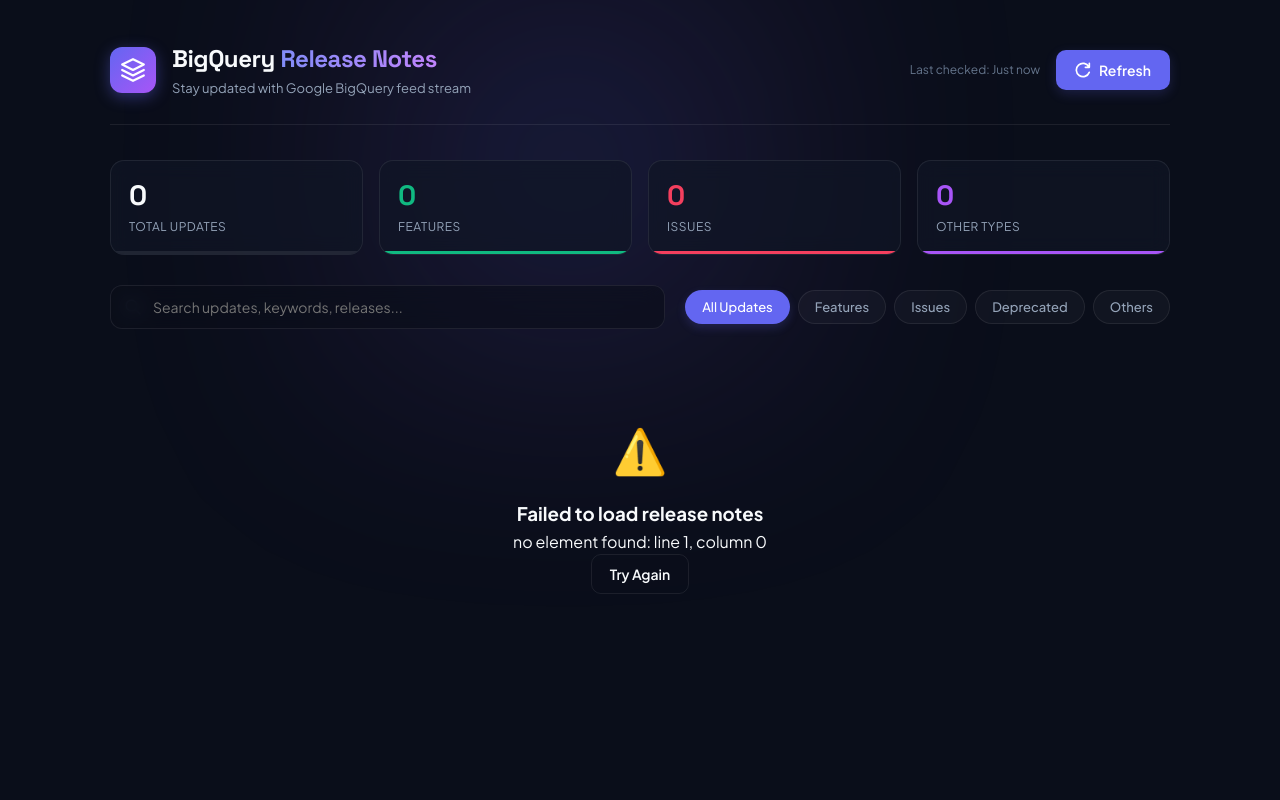
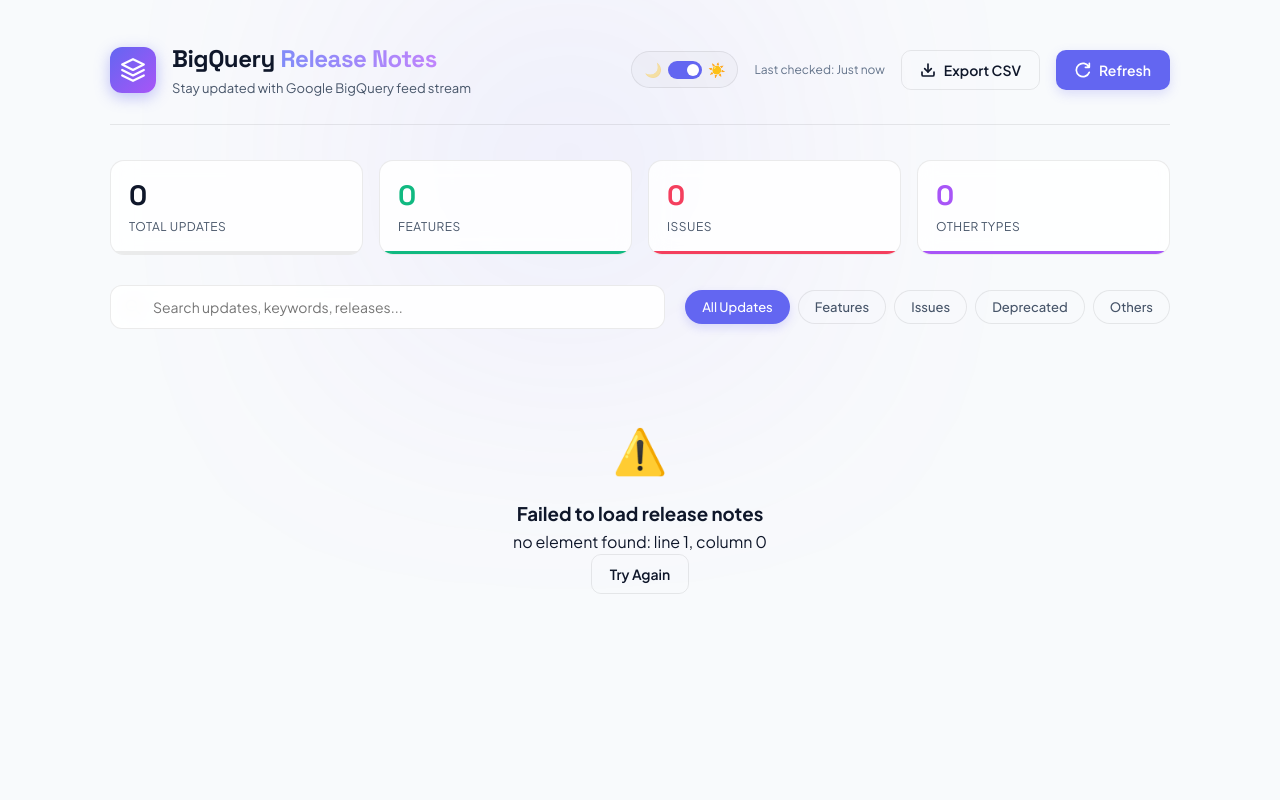
Before and after one commit to kavierjogie/kavierjogie-event-talks-app, a Flask app: page / in a window 1280 px wide. Run offline with Flask 3, Linux system fonts and the light colour scheme; data that the repository does not hold is empty.

Commit message:
Implement Light/Dark theme toggle, CSV exporting, and card copy to clipboard

```diff
--- a/static/css/style.css
+++ b/static/css/style.css
@@ -40,6 +40,131 @@
 
     --transition-fast: 0.2s cubic-bezier(0.4, 0, 0.2, 1);
     --transition-normal: 0.3s cubic-bezier(0.4, 0, 0.2, 1);
+}
+
+body.light-theme {
+    --bg-main: #f8fafc;
+    --bg-surface: rgba(255, 255, 255, 0.85);
+    --bg-surface-hover: rgba(255, 255, 255, 0.95);
+    --bg-input: rgba(255, 255, 255, 0.9);
+    --border-color: rgba(0, 0, 0, 0.08);
+    --border-focus: rgba(99, 102, 241, 0.6);
+
+    --text-primary: #0f172a;
+    --text-secondary: #475569;
+    --text-muted: #64748b;
+
+    --shadow-sm: 0 2px 8px rgba(0, 0, 0, 0.05);
+    --shadow-md: 0 8px 30px rgba(0, 0, 0, 0.08);
+    --shadow-lg: 0 16px 48px rgba(0, 0, 0, 0.12);
+    --shadow-glow: 0 0 20px rgba(99, 102, 241, 0.08);
+
+    --brand-twitter-bg: rgba(29, 155, 240, 0.06);
+}
+
+body.light-theme .glow-bg {
+    background: radial-gradient(circle, rgba(99, 102, 241, 0.08) 0%, rgba(168, 85, 247, 0.03) 50%, transparent 100%);
+}
+
+body.light-theme .tweet-card-preview {
+    background-color: rgba(0, 0, 0, 0.02);
+    border-color: rgba(0, 0, 0, 0.06);
+}
+
+body.light-theme .modal-card {
+    background-color: #ffffff;
+    border-color: rgba(0, 0, 0, 0.1);
+}
+
+/* Theme Toggle Switch */
+.theme-switch-container {
+    display: flex;
+    align-items: center;
+    gap: 6px;
+    background-color: rgba(255, 255, 255, 0.03);
+    border: 1px solid var(--border-color);
+    padding: 6px 12px;
+    border-radius: 20px;
+}
+
+body.light-theme .theme-switch-container {
+    background-color: rgba(0, 0, 0, 0.02);
+}
+
+.theme-icon {
+    font-size: 14px;
+    user-select: none;
+}
+
+.theme-icon-light {
+    opacity: 0.4;
+}
+
+body.light-theme .theme-icon-light {
+    opacity: 1;
+}
+
+body.light-theme .theme-icon-dark {
+    opacity: 0.4;
+}
+
+.switch {
+    position: relative;
+    display: inline-block;
+    width: 34px;
+    height: 18px;
+}
+
+.switch input {
+    opacity: 0;
+    width: 0;
+    height: 0;
+}
+
+.slider {
+    position: absolute;
+    cursor: pointer;
+    top: 0;
+    left: 0;
+    right: 0;
+    bottom: 0;
+    background-color: #334155;
+    transition: .3s;
+}
+
+body.light-theme .slider {
+    background-color: #cbd5e1;
+}
+
+.slider:before {
+    position: absolute;
+    content: "";
+    height: 12px;
+    width: 12px;
+    left: 3px;
+    bottom: 3px;
+    background-color: white;
+    transition: .3s;
+}
+
+input:checked + .slider {
+    background-color: var(--brand-primary);
+}
+
+input:focus + .slider {
+    box-shadow: 0 0 1px var(--brand-primary);
+}
+
+input:checked + .slider:before {
+    transform: translateX(16px);
+}
+
+.slider.round {
+    border-radius: 18px;
+}
+
+.slider.round:before {
+    border-radius: 50%;
 }
 
 * {
--- a/static/js/app.js
+++ b/static/js/app.js
@@ -20,6 +20,8 @@ const DOM = {
     cacheInfo: document.getElementById('cacheInfo'),
     searchInput: document.getElementById('searchInput'),
     categoryFilters: document.getElementById('categoryFilters'),
+    themeToggle: document.getElementById('themeToggle'),
+    exportCsvBtn: document.getElementById('exportCsvBtn'),
 
     // Stats
     totalCount: document.getElementById('totalCount'),
@@ -50,6 +52,7 @@ DOM.progressCircle.style.strokeDasharray = `${CIRCUMFERENCE} ${CIRCUMFERENCE}`;
 
 // Initialize application
 document.addEventListener('DOMContentLoaded', () => {
+    initTheme();
     fetchReleaseNotes();
     setupEventListeners();
 });
@@ -111,6 +114,16 @@ function setupEventListeners() {
 
     // Post Tweet Button
     DOM.postTweetBtn.addEventListener('click', postTweetToTwitter);
+
+    // Export CSV Button
+    if (DOM.exportCsvBtn) {
+        DOM.exportCsvBtn.addEventListener('click', exportToCSV);
+    }
+
+    // Theme Toggle Switch
+    if (DOM.themeToggle) {
+        DOM.themeToggle.addEventListener('change', handleThemeChange);
+    }
 }
 
 // Fetch Release Notes from Backend API
@@ -246,6 +259,13 @@ function renderFeed() {
                     <span class="type-badge">${update.type}</span>
                 </div>
                 <div class="card-actions">
+                    <button class="btn-copy-card" title="Copy this update to clipboard">
+                        <svg viewBox="0 0 24 24" fill="none" stroke="currentColor" stroke-width="2.5" stroke-linecap="round" stroke-linejoin="round">
+                            <rect x="9" y="9" width="13" height="13" rx="2" ry="2"></rect>
+                            <path d="M5 15H4a2 2 0 0 1-2-2V4a2 2 0 0 1 2-2h9a2 2 0 0 1 2 2v1"></path>
+                        </svg>
+                        <span>Copy</span>
+                    </button>
                     <button class="btn-tweet-share" title="Compose a tweet for this release note">
                         <svg viewBox="0 0 24 24" fill="currentColor">
                             <path d="M18.244 2.25h3.308l-7.227 8.26 8.502 11.24H16.17l-5.214-6.817L4.99 21.75H1.68l7.73-8.835L1.254 2.25H8.08l4.713 6.231zm-1.161 17.52h1.833L7.084 4.126H5.117z"/>
@@ -258,6 +278,19 @@ function renderFeed() {
                 ${update.content_html}
             </div>
         `;
+
+        // Copy card content action
+        const copyBtn = card.querySelector('.btn-copy-card');
+        copyBtn.addEventListener('click', async () => {
+            const copyText = `[BigQuery - ${update.date}] ${update.type}: ${update.plain_text}`;
+            try {
+                await navigator.clipboard.writeText(copyText);
+                showToast('Update copied to clipboard!');
+            } catch (err) {
+                console.error('Failed to copy card text:', err);
+                showToast('Failed to copy to clipboard!');
+            }
+        });
 
         // Tweet button event inside the card
         const tweetBtn = card.querySelector('.btn-tweet-share');
@@ -476,3 +509,69 @@ function showEmpty(show) {
         DOM.emptyState.classList.add('hidden');
     }
 }
+
+// Export filtered release notes list to CSV
+function exportToCSV() {
+    if (state.filteredUpdates.length === 0) {
+        showToast('No updates to export!');
+        return;
+    }
+
+    let csvContent = "ID,Date,Type,Description\r\n";
+
+    state.filteredUpdates.forEach(item => {
+        const idVal = `"${item.id.replace(/"/g, '""')}"`;
+        const dateVal = `"${item.date.replace(/"/g, '""')}"`;
+        const typeVal = `"${item.type.replace(/"/g, '""')}"`;
+
+        const cleanText = item.plain_text.replace(/\r?\n|\r/g, " ");
+        const descVal = `"${cleanText.replace(/"/g, '""')}"`;
+
+        csvContent += `${idVal},${dateVal},${typeVal},${descVal}\r\n`;
+    });
+
+    const blob = new Blob([csvContent], { type: 'text/csv;charset=utf-8;' });
+    const url = URL.createObjectURL(blob);
+
+    const link = document.createElement("a");
+    link.setAttribute("href", url);
+
+    const filterName = state.currentCategory !== 'all' ? `_${state.currentCategory}` : '';
+    link.setAttribute("download", `bigquery_release_notes${filterName}.csv`);
+    link.style.visibility = 'hidden';
+
+    document.body.appendChild(link);
+    link.click();
+    document.body.removeChild(link);
+
+    showToast('Exported CSV successfully!');
+}
+
+// Initialize light/dark theme toggle state
+function initTheme() {
+    const savedTheme = localStorage.getItem('theme');
+    const systemPrefersLight = window.matchMedia('(prefers-color-scheme: light)').matches;
+
+    if (savedTheme === 'light' || (!savedTheme && systemPrefersLight)) {
+        document.body.classList.add('light-theme');
+        if (DOM.themeToggle) {
+            DOM.themeToggle.checked = true;
+        }
+    } else {
+        document.body.classList.remove('light-theme');
+        if (DOM.themeToggle) {
+            DOM.themeToggle.checked = false;
+        }
+    }
+}
+
+// Handle theme toggle switch toggling
+function handleThemeChange(e) {
+    if (e.target.checked) {
+        document.body.classList.add('light-theme');
+        localStorage.setItem('theme', 'light');
+    } else {
+        document.body.classList.remove('light-theme');
+        localStorage.setItem('theme', 'dark');
+    }
+}
--- a/templates/index.html
+++ b/templates/index.html
@@ -33,7 +33,27 @@
             </div>
 
             <div class="header-actions">
+                <!-- Theme Switch -->
+                <div class="theme-switch-container">
+                    <span class="theme-icon theme-icon-dark">🌙</span>
+                    <label class="switch">
+                        <input type="checkbox" id="themeToggle" aria-label="Toggle light and dark theme">
+                        <span class="slider round"></span>
+                    </label>
+                    <span class="theme-icon theme-icon-light">☀️</span>
+                </div>
+
                 <div class="cache-info" id="cacheInfo">Last checked: Just now</div>
+
+                <button class="btn btn-secondary" id="exportCsvBtn" title="Export currently filtered notes to CSV">
+                    <svg viewBox="0 0 24 24" fill="none" stroke="currentColor" stroke-width="2.5" stroke-linecap="round" stroke-linejoin="round" class="btn-icon">
+                        <path d="M21 15v4a2 2 0 0 1-2 2H5a2 2 0 0 1-2-2v-4"></path>
+                        <polyline points="7 10 12 15 17 10"></polyline>
+                        <line x1="12" y1="15" x2="12" y2="3"></line>
+                    </svg>
+                    <span>Export CSV</span>
+                </button>
+
                 <button class="btn btn-refresh" id="refreshBtn" title="Force refresh release notes">
                     <svg class="icon-refresh" viewBox="0 0 24 24" fill="none" xmlns="http://www.w3.org/2000/svg">
                         <path d="M21.5 2v6h-6M21.34 15.57a10 10 0 1 1-.57-8.38l.73-2.79" stroke="currentColor" stroke-width="2.5" stroke-linecap="round" stroke-linejoin="round"/>
```
Also changed, not shown: other parts of static/css/style.css (+28 -0 lines).
